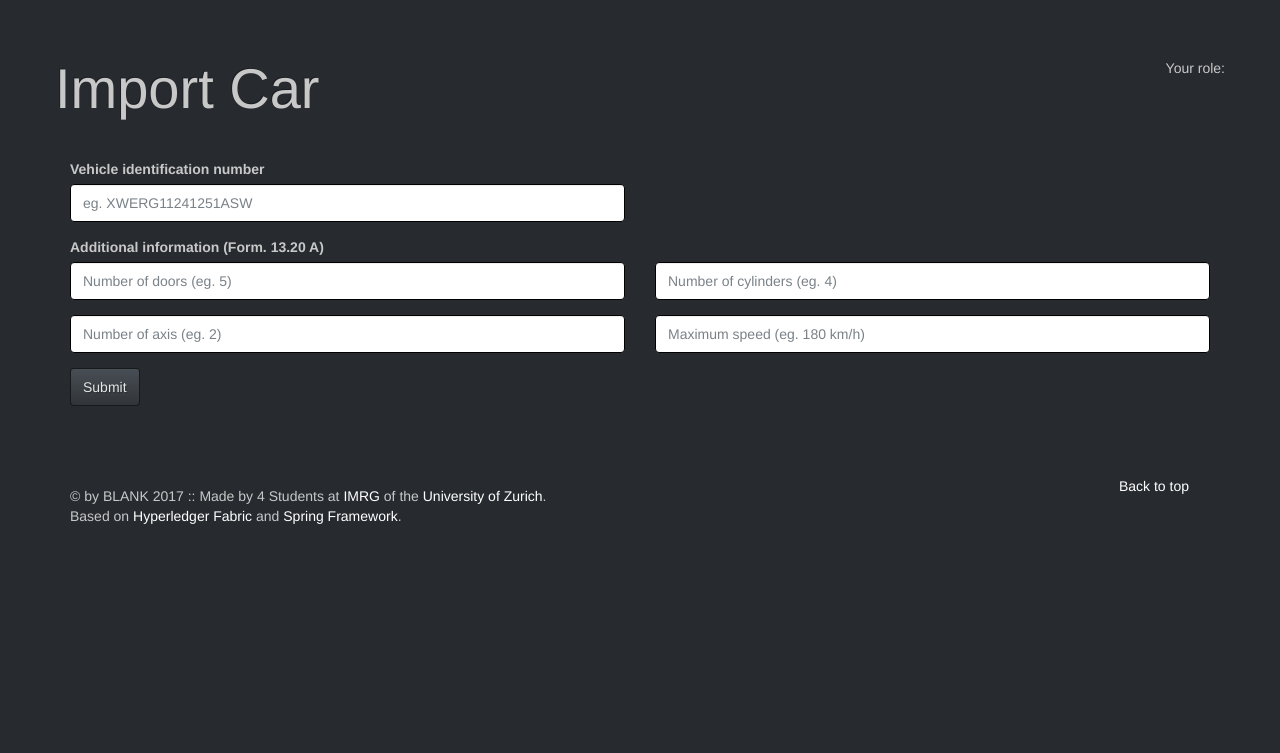
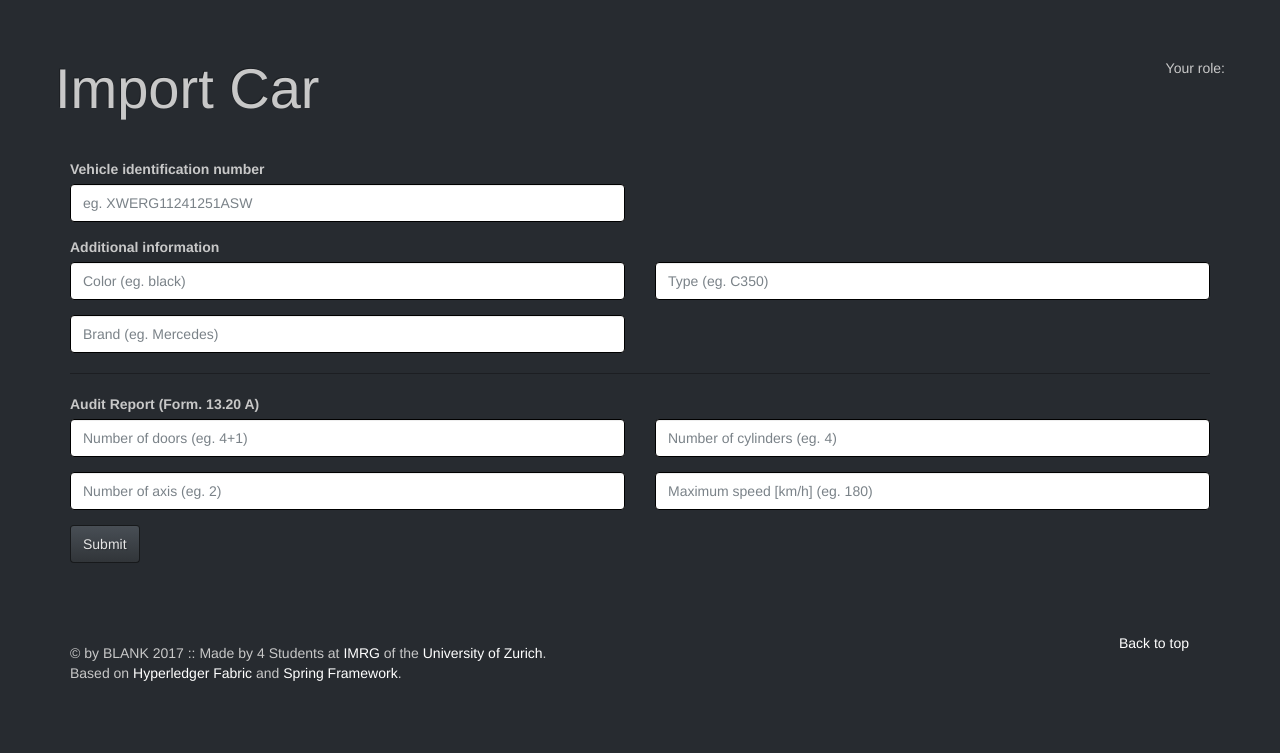
Before and after one commit to egbrl/Car-Trading-Blockchain, a Spring app: page /import in a window 1280 px wide. Shown: the part 52-805 px from the top of the page. Before the commit the page ends 576 px from the top, so only its background shows below. Run offline with Thymeleaf, Linux system fonts and the light colour scheme; the template is opened without the code that fills it, so the values that code supplies are empty.

Commit message:
adds car form

```diff
--- a/app/src/main/java/ch/uzh/fabric/model/Car.java
+++ b/app/src/main/java/ch/uzh/fabric/model/Car.java
@@ -7,6 +7,10 @@ public class Car {
     private Certificate certificate;
     private Date createdTs;
     private String vin;
+
+    public Car() {
+
+    }
 
     public Car(Certificate certificate, Date createdTs, String vin) {
         this.certificate = certificate;
--- a/app/src/main/java/ch/uzh/fabric/model/Certificate.java
+++ b/app/src/main/java/ch/uzh/fabric/model/Certificate.java
@@ -8,6 +8,10 @@ public class Certificate {
     private String color;
     private String type;
     private String brand;
+
+    public Certificate() {
+
+    }
 
     public Certificate(String username, String insurer, String numberplate, String vin, String color, String type, String brand) {
         this.username = username;
--- a/app/src/main/resources/templates/header/page-header.html
+++ b/app/src/main/resources/templates/header/page-header.html
@@ -1,7 +1,7 @@
 <div class="page-header" style="border-bottom: none">
     <div class="row">
         <div>
-            <p class="pull-right">Your role: <span sec:authentication="principal.authorities">ROLE</span></p>
+            <p class="pull-right">Your role: <span sec:authentication="principal.authorities[0]"></span></p>
             <h1>Import Car</h1>
         </div>
     </div>
--- a/app/src/main/resources/templates/import.html
+++ b/app/src/main/resources/templates/import.html
@@ -5,6 +5,8 @@
     <title>BLANK WebApp</title>
     <meta name="viewport" content="width=device-width, initial-scale=1"/>
     <meta http-equiv="X-UA-Compatible" content="IE=edge"/>
+    <meta name="_csrf" th:content="${_csrf.token}"/>
+    <meta name="_csrf_header" th:content="${_csrf.headerName}"/>
     <link rel="stylesheet" href="../../static/css/bootstrap.css" th:href="@{/css/bootstrap.css}" media="screen"/>
     <link rel="stylesheet" href="../../static/css/custom.min.css" th:href="@{/css/custom.min.css}"/>
 </head>
@@ -22,10 +24,10 @@
         <div class="navbar-collapse collapse" id="navbar-main">
             <ul class="nav navbar-nav">
                 <li>
-                    <a href="#" th:href="@{/garage}" >My Cars</a>
+                    <a href="#" th:href="@{/index}">My Cars</a>
                 </li>
                 <li class="active">
-                    <a href="#" >Import Car</a>
+                    <a href="#" th:href="@{/import}">Import Car</a>
                 </li>
             </ul>
 
@@ -38,33 +40,48 @@
 <div class="container">
 
     <div th:replace="header/page-header"></div>
+    <p th:if="${error}" style="color: red" th:text="${error}">Car Error</p>
     <div>
-        <form class="form-horizontal" th:action="@{/login}" method="post">
+        <form class="form-horizontal" th:action="@{/import}" method="post">
             <div class="form-group">
                 <div class="col-sm-6">
                     <label for="vin">Vehicle identification number</label>
-                    <input type="text" class="form-control" id="vin" name="vin" placeholder="eg. XWERG11241251ASW" />
+                    <input type="text" class="form-control" id="vin" th:field="*{car.vin}" placeholder="eg. XWERG11241251ASW" />
                 </div>
             </div>
             <div class="form-group">
                 <div class="col-sm-6">
-                    <label for="NumberOfDoors">Additional information (Form. 13.20 A)</label>
-                    <input type="number" class="form-control" id="NumberOfDoors" name="NumberOfDoors" placeholder="Number of doors (eg. 5)"/>
+                    <label for="NumberOfDoors">Additional information</label>
+                    <input type="text" class="form-control" id="color" th:field="*{car.Certificate.color}" placeholder="Color (eg. black)"/>
                 </div>
                 <div class="col-sm-6">
                     <label for="NumberOfCylinders">&nbsp;</label>
-                    <input type="number" class="form-control" id="NumberOfCylinders" name="NumberOfCylinders" placeholder="Number of cylinders (eg. 4)"/>
+                    <input type="text" class="form-control" id="type" th:field="*{car.Certificate.type}" placeholder="Type (eg. C350)"/>
                 </div>
-
             </div>
             <div class="form-group">
                 <div class="col-sm-6">
-                    <input type="number" class="form-control" id="NumberOfAxis" name="NumberOfAxis" placeholder="Number of axis (eg. 2)"/>
+                    <input type="text" class="form-control" id="brand" th:field="*{car.Certificate.brand}" placeholder="Brand (eg. Mercedes)"/>
+                </div>
+            </div>
+            <hr />
+            <div class="form-group">
+                <div class="col-sm-6">
+                    <label for="NumberOfDoors">Audit Report (Form. 13.20 A)</label>
+                    <input type="text" class="form-control" id="NumberOfDoors" th:field="*{proposalData.numberOfDoors}" placeholder="Number of doors (eg. 4+1)"/>
                 </div>
                 <div class="col-sm-6">
-                    <input type="number" class="form-control" id="MaxSpeed" name="MaxSpeed" placeholder="Maximum speed (eg. 180 km/h)"/>
+                    <label for="NumberOfCylinders">&nbsp;</label>
+                    <input type="number" class="form-control" id="NumberOfCylinders" th:field="*{proposalData.numberOfCylinders}" placeholder="Number of cylinders (eg. 4)"/>
                 </div>
-
+            </div>
+            <div class="form-group">
+                <div class="col-sm-6">
+                    <input type="number" class="form-control" id="NumberOfAxis" th:field="*{proposalData.numberOfAxis}" placeholder="Number of axis (eg. 2)"/>
+                </div>
+                <div class="col-sm-6">
+                    <input type="number" class="form-control" id="MaxSpeed" th:field="*{proposalData.maxSpeed}" placeholder="Maximum speed [km/h] (eg. 180)"/>
+                </div>
             </div>
             <div class="form-group">
                 <div class="col-sm-6">
--- a/app/src/main/resources/templates/index.html
+++ b/app/src/main/resources/templates/index.html
@@ -22,10 +22,10 @@
         <div class="navbar-collapse collapse" id="navbar-main">
             <ul class="nav navbar-nav">
                 <li class="active">
-                    <a href="#" th:href="@{/garage}" >My Cars</a>
+                    <a href="#" th:href="@{/index}">My Cars</a>
                 </li>
                 <li>
-                    <a href="#">Import Car</a>
+                    <a href="#" th:href="@{/import}">Import Car</a>
                 </li>
             </ul>
 
```
Also changed, not shown: app/src/main/java/ch/uzh/fabric/config/SecurityConfig.java (+6 -5 lines), app/src/main/java/ch/uzh/fabric/controller/AppController.java (+17 -8 lines), app/src/main/java/ch/uzh/fabric/model/CarData.java (deleted, +0 -21 lines), app/src/main/java/ch/uzh/fabric/model/ProposalData.java (+36 -0 lines).
